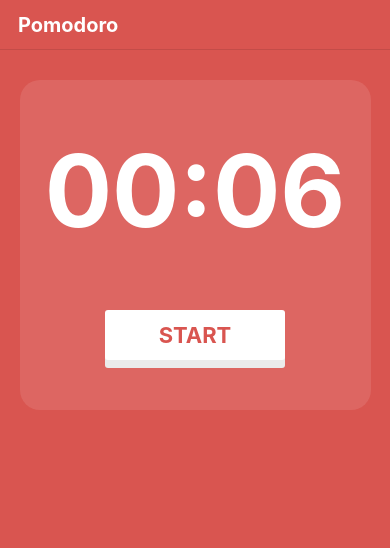
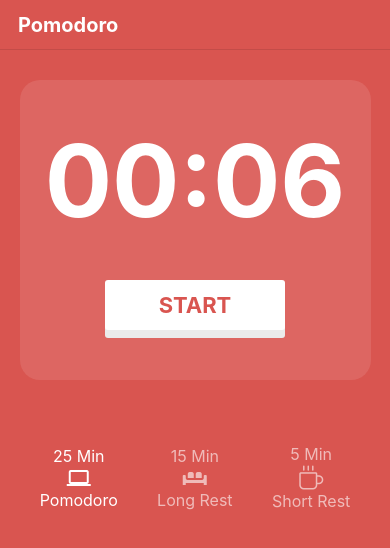
Before and after one commit to Soul-Remix/Pomodoro-app, a React Native app: screen / in a window 390 px wide. Shown: the top 548 px of the page. Built offline with nearby package versions, Linux system fonts and the light colour scheme.

Commit message:
create timing buttons

```diff
--- a/package.json
+++ b/package.json
@@ -10,13 +10,14 @@
     "eject": "expo eject"
   },
   "dependencies": {
+    "@expo/vector-icons": "^12.0.5",
     "expo": "~43.0.2",
+    "expo-keep-awake": "~10.0.0",
     "expo-status-bar": "~1.1.0",
     "react": "17.0.1",
     "react-dom": "17.0.1",
     "react-native": "0.64.3",
-    "react-native-web": "0.17.1",
-    "expo-keep-awake": "~10.0.0"
+    "react-native-web": "0.17.1"
   },
   "devDependencies": {
     "@babel/core": "^7.12.9",
--- a/src/components/Timer/Timer.tsx
+++ b/src/components/Timer/Timer.tsx
@@ -1,5 +1,5 @@
 import React, { useEffect, useRef, useState } from "react";
-import { StyleSheet, Text, View } from "react-native";
+import { StyleSheet, Text, useWindowDimensions, View } from "react-native";
 import MainButton from "../MainButton/MainButton";
 
 interface Props {
@@ -18,9 +18,15 @@ const formatTime = (time: number) => {
   return formattedMin + ":" + formattedSec;
 };
 
+const minToMil = (min: number) => {
+  return min * 60 * 1000;
+};
+
 const Timer = ({ min, isPaused, onStart, onEnd }: Props) => {
-  const [millies, setMillies] = useState(min * 60 * 1000);
+  const [millies, setMillies] = useState(0);
   const interval: { current: NodeJS.Timeout | null } = useRef(null);
+
+  const { width } = useWindowDimensions();
 
   const countDown = () => {
     setMillies((old) => {
@@ -32,12 +38,18 @@ const Timer = ({ min, isPaused, onStart, onEnd }: Props) => {
   };
 
   useEffect(() => {
-    if (!isPaused) {
+    setMillies(minToMil(min));
+  }, [min]);
+
+  useEffect(() => {
+    if (millies === 0) {
+      onEnd();
       return;
     }
+  }, [millies]);
 
-    if (millies === 0) {
-      onEnd();
+  useEffect(() => {
+    if (!isPaused) {
       return;
     }
 
@@ -46,33 +58,35 @@ const Timer = ({ min, isPaused, onStart, onEnd }: Props) => {
     return () => {
       clearInterval(interval.current as NodeJS.Timeout);
     };
-  }, [isPaused, millies]);
+  }, [isPaused]);
 
   return (
-    <View style={styles.container}>
-      <Text style={styles.timerText}>{formatTime(millies)}</Text>
+    <View style={styles(width).container}>
+      <Text style={styles(width).timerText}>{formatTime(millies)}</Text>
       <MainButton timerOn={isPaused} onStart={onStart} />
     </View>
   );
 };
 
-const styles = StyleSheet.create({
+const styles = (width: number) =>
+  StyleSheet.create({
     container: {
       flex: 0.4,
       width: "90%",
       maxWidth: 500,
-    maxHeight: 400,
+      minHeight: 300,
       marginLeft: "auto",
       marginRight: "auto",
       marginTop: 30,
-    padding: 20,
+      paddingTop: 20,
+      paddingBottom: 30,
       backgroundColor: "rgba(255, 255, 255, 0.1)",
       borderRadius: 20,
       justifyContent: "space-around",
     },
     timerText: {
       color: "white",
-    fontSize: 100,
+      fontSize: width < 300 ? 80 : width < 500 ? 100 : 120,
       fontWeight: "bold",
       textAlign: "center",
     },
--- /dev/null
+++ b/src/components/Timing/Timing.tsx
@@ -0,0 +1,74 @@
+import React, { useState } from "react";
+import { Pressable, StyleSheet, Text, View } from "react-native";
+import { MaterialIcons } from "@expo/vector-icons";
+import { MaterialCommunityIcons } from "@expo/vector-icons";
+import { SimpleLineIcons } from "@expo/vector-icons";
+
+interface Prop {
+  onChangeTime: (num: number) => void;
+}
+
+const Timing = (props: Prop) => {
+  const [active, setActive] = useState(25);
+
+  return (
+    <View style={styles.buttonsContainer}>
+      <Pressable
+        style={[styles.button, active === 25 && styles.active]}
+        onPress={() => {
+          props.onChangeTime(25);
+          setActive(25);
+        }}
+      >
+        <Text style={styles.text}>25 Min</Text>
+        <MaterialIcons name="computer" size={24} color="white" />
+        <Text style={styles.text}>Pomodoro</Text>
+      </Pressable>
+      <Pressable
+        style={[styles.button, active === 15 && styles.active]}
+        onPress={() => {
+          props.onChangeTime(15);
+          setActive(15);
+        }}
+      >
+        <Text style={styles.text}>15 Min</Text>
+        <MaterialCommunityIcons name="sofa" size={24} color="white" />
+        <Text style={styles.text}>Long Rest</Text>
+      </Pressable>
+      <Pressable
+        style={[styles.button, active === 5 && styles.active]}
+        onPress={() => {
+          props.onChangeTime(5);
+          setActive(5);
+        }}
+      >
+        <Text style={styles.text}>5 Min</Text>
+        <SimpleLineIcons name="cup" size={24} color="white" />
+        <Text style={styles.text}>Short Rest</Text>
+      </Pressable>
+    </View>
+  );
+};
+
+const styles = StyleSheet.create({
+  buttonsContainer: {
+    flexWrap: "wrap",
+    flexDirection: "row",
+    width: "100%",
+    justifyContent: "space-around",
+    alignItems: "center",
+    padding: 20,
+    marginTop: 44,
+  },
+  button: {
+    alignItems: "center",
+    opacity: 0.6,
+  },
+  active: { opacity: 1 },
+  text: {
+    color: "white",
+    fontSize: 16,
+  },
+});
+
+export default Timing;
--- a/src/screens/MainScreen/MainScreen.tsx
+++ b/src/screens/MainScreen/MainScreen.tsx
@@ -1,6 +1,8 @@
-import React, { useState } from "react";
+import React, { useEffect, useState } from "react";
+import { activateKeepAwake, deactivateKeepAwake } from "expo-keep-awake";
 
 import Timer from "../../components/Timer/Timer";
+import Timing from "../../components/Timing/Timing";
 
 const MainScreen = () => {
   const [isStarted, setIsStarted] = useState(false);
@@ -14,8 +16,29 @@ const MainScreen = () => {
     setIsStarted(false);
   };
 
+  const changeTime = (val: number) => {
+    setMinutes(val);
+    setIsStarted(false);
+  };
+
+  useEffect(() => {
+    if (isStarted) {
+      activateKeepAwake();
+    } else {
+      deactivateKeepAwake();
+    }
+  }, [isStarted]);
+
   return (
-    <Timer min={minutes} isPaused={isStarted} onStart={onStart} onEnd={onEnd} />
+    <>
+      <Timer
+        min={minutes}
+        isPaused={isStarted}
+        onStart={onStart}
+        onEnd={onEnd}
+      />
+      <Timing onChangeTime={changeTime} />
+    </>
   );
 };
 
```
Also changed, not shown: 1 other file (tests, documents, lock files or other folders). Lines whose indentation alone changed are shown as unchanged.
